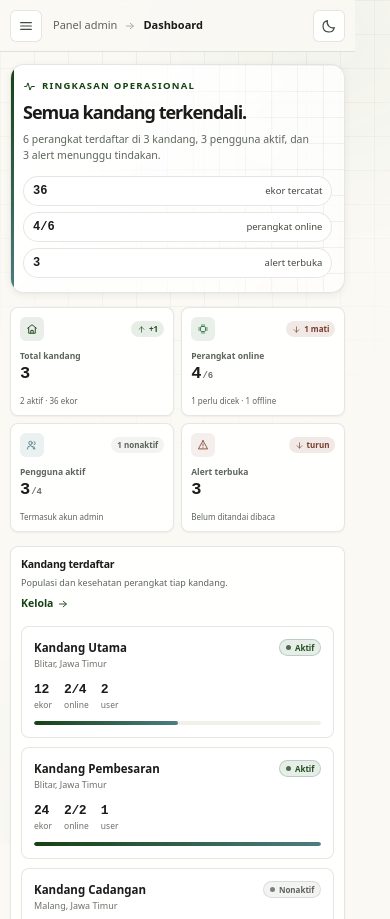
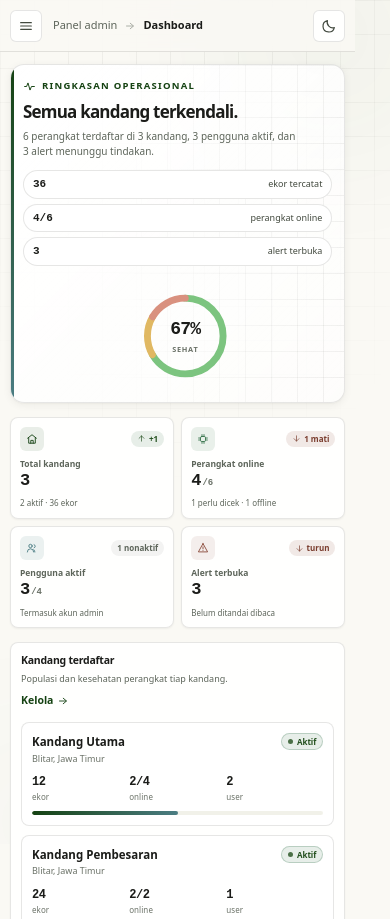
Before and after one commit to egafiandra/chicken-coop-iot-frontend, a plain HTML site: page admin.html in a window 390 px wide. Shown: the top 919 px of the page. Drawn offline with Linux system fonts and the light colour scheme.

Commit message:
Fix dashboard responsive layout on phone
Bug utama: donut kesehatan perangkat di hero di-display:none pada
breakpoint 1000px, jadi hilang total di HP dan tablet. Sekarang donut
tetap tampil, hanya diperkecil (scale .92 di 1000px, .86 di 900px)
dan dipindah ke tengah bawah teks.

Perbaikan lain di dashboard:
- hero-stat: satu kolom penuh, angka kiri label kanan, gap 10px
  supaya tidak berdesakan di 320px
- KPI: padding 11->10px, kpi-foot margin 9->7px, tinggi 109->102px
- coop-stats: flex 1 1 0 + space-between, label ekor/online/user
  tidak lagi menempel (lebar merata 80/80/80 di 320px)
- timeline: waktu turun ke baris sendiri di HP kecil (12px + 1fr)
- legend & hero dirapikan di 420px

Diverifikasi di 320/375/414px: donut tampil 89px, nol overflow
horizontal di 9 halaman, mode malam juga benar.

Frontend role pengguna tidak diubah. 61/61 test lulus.

```diff
--- a/admin.html
+++ b/admin.html
@@ -6,11 +6,11 @@
     <meta name="theme-color" content="#1f3b2d">
     <meta name="description" content="Panel admin monitoring dan kontrol kandang ayam.">
     <title>Panel Admin — Monitoring Kandang</title>
-    <link rel="stylesheet" href="./src/admin/styles.css?v=20261154">
+    <link rel="stylesheet" href="./src/admin/styles.css?v=20261155">
   </head>
   <body>
     <div id="app"></div>
     <div id="live-announcer" class="sr-only" aria-live="polite" aria-atomic="true"></div>
-    <script type="module" src="./src/admin/main.mjs?v=20261154"></script>
+    <script type="module" src="./src/admin/main.mjs?v=20261155"></script>
   </body>
 </html>
--- a/src/admin/main.mjs
+++ b/src/admin/main.mjs
@@ -30,7 +30,7 @@ import {
   toggleUserActive,
   unreadNotificationCount,
   updateUser,
-} from './state.mjs?v=20261154';
+} from './state.mjs?v=20261155';
 
 const app = document.querySelector('#app');
 const liveAnnouncer = document.querySelector('#live-announcer');
--- a/src/admin/styles.css
+++ b/src/admin/styles.css
@@ -1705,7 +1705,12 @@ a { color: inherit; text-decoration: none; }
 
 @media (max-width: 1000px) {
   .hero { grid-template-columns: 1fr; }
-  .hero-ring { display: none; }
+  /* donut pindah ke bawah teks, bukan disembunyikan */
+  .hero-ring {
+    justify-self: center;
+    margin-top: 4px;
+    transform: scale(.92);
+  }
 }
 
 @media (max-width: 900px) {
@@ -1774,6 +1779,9 @@ a { color: inherit; text-decoration: none; }
   .scrim { display: block; }
   #app.nav-open .scrim { opacity: 1; pointer-events: auto; }
 
+  /* donut tetap tampil di tablet, diperkecil */
+  .hero-ring { transform: scale(.86); transform-origin: center right; }
+
   .pill-sim { display: none; }
   .topbar { height: 56px; padding: 0 14px; }
   .canvas { padding: 16px 14px 40px; }
@@ -1784,8 +1792,10 @@ a { color: inherit; text-decoration: none; }
   .kpi-grid { grid-template-columns: repeat(2, minmax(0, 1fr)); gap: 9px; }
   .coop-grid, .act-grid { grid-template-columns: 1fr; }
   .form-grid, .rule-fields { grid-template-columns: 1fr; }
-  .kpi { padding: 11px; border-radius: var(--r-md); }
-  .kpi-head { margin-bottom: 7px; }
+  .kpi { padding: 10px; border-radius: var(--r-md); gap: 1px; }
+  .kpi-head { margin-bottom: 6px; }
+  .kpi-foot { margin-top: 7px; }
+  .kpi-note { line-height: 1.35; }
   .kpi-icon { width: 24px; height: 24px; }
   .kpi-icon .icon { width: 12px; height: 12px; }
   .kpi-delta { font-size: 8px; padding: 2px 6px; }
@@ -1798,8 +1808,15 @@ a { color: inherit; text-decoration: none; }
   .hero { padding: 16px 14px; gap: 14px; }
   .hero h1 { font-size: 20px; letter-spacing: -1px; }
   .hero-sub { font-size: 10.5px; }
-  .hero-stats { display: grid; grid-template-columns: 1fr; gap: 6px; margin-top: 12px; }
-  .hero-stat { justify-content: space-between; font-size: 9.5px; padding: 5px 9px; }
+  /* hero stats: satu kolom, angka kiri label kanan, tidak berdesakan */
+  .hero-stats { display: grid; grid-template-columns: 1fr; gap: 5px; margin-top: 11px; }
+  .hero-stat {
+    justify-content: space-between;
+    font-size: 9.5px;
+    padding: 6px 10px;
+    gap: 10px;
+  }
+  .hero-stat b { font-size: 11.5px; }
 
   .card { padding: 12px; border-radius: var(--r-md); }
   .card-pad { padding: 12px 12px 0; }
@@ -1897,6 +1914,29 @@ a { color: inherit; text-decoration: none; }
   .tl-copy strong { font-size: 9px; }
   .rule-head h3 { font-size: 10.5px; }
   .row-copy strong { font-size: 9.5px; }
+
+  /* kartu kandang: 3 metrik diberi jarak jelas, label tidak menempel */
+  .coop { padding: 10px; gap: 8px; }
+  .coop-stats { gap: 0; justify-content: space-between; }
+  .coop-stat { flex: 1 1 0; min-width: 0; }
+  .coop-stat b { font-size: 12px; }
+  .coop-stat span { font-size: 8px; letter-spacing: .01em; }
+
+  /* timeline: waktu turun ke baris sendiri, tidak sempit */
+  .tl-row { grid-template-columns: 12px minmax(0, 1fr); gap: 8px; padding: 7px 0; }
+  .tl-row time { grid-column: 2; font-size: 8px; margin-top: 1px; }
+  .tl-node { width: 12px; height: 12px; }
+
+  /* legenda kesehatan: baris lebih rapat */
+  .legend { gap: 5px; }
+  .legend-row { font-size: 9.5px; }
+  .legend-row b { font-size: 10px; }
+
+  /* hero lebih ringkas di HP kecil */
+  .hero h1 { font-size: 17px; letter-spacing: -.8px; }
+  .hero-sub { font-size: 10px; line-height: 1.5; }
+  .hero-stat { padding: 5px 9px; font-size: 9px; }
+  .hero-stat b { font-size: 11px; }
   .rail { width: min(90vw, 275px); }
   #app.nav-open .rail { width: min(90vw, 275px); }
 }
```
